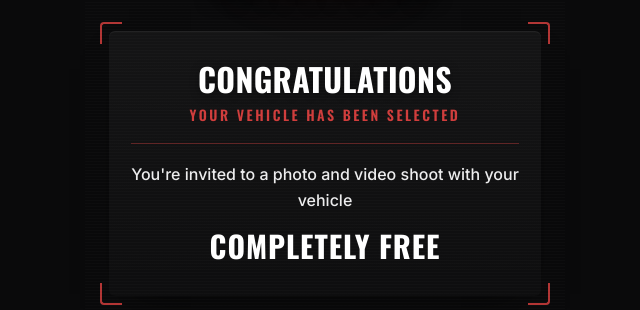
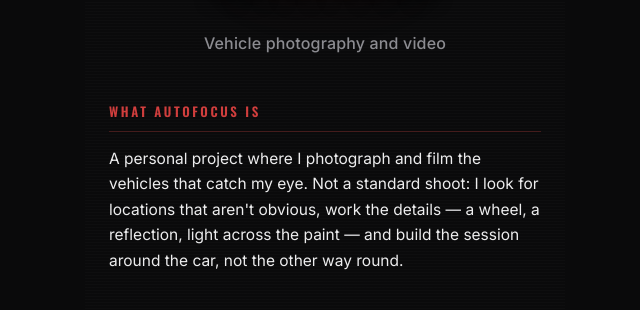
Before and after one commit to Skrrrpion/Skrrrpion.github.io, a plain HTML site: page index.html in a window 1280 px wide. Shown: the part 417-727 px from the top of the page, without its empty margins (315-955 px from the left). Drawn offline with nearby package versions, Linux system fonts and the light colour scheme.

Commit message:
Add files via upload

```diff
--- a/index.html
+++ b/index.html
@@ -4,8 +4,8 @@
 <meta charset="UTF-8">
 <meta name="viewport" content="width=device-width, initial-scale=1.0, viewport-fit=cover">
 <meta name="color-scheme" content="dark">
-<title>Autofocus — Ros Daniel</title>
-<meta name="description" content="Tu vehículo ha sido seleccionado. Sesión de fotos y vídeo totalmente gratis. / Your vehicle has been selected. Photo and video shoot, completely free.">
+<title>Autofocus — Proyecto audiovisual de Ros Daniel</title>
+<meta name="description" content="Autofocus: proyecto audiovisual de fotografía y vídeo de vehículos, por Ros Daniel. / Autofocus: an audiovisual project photographing and filming vehicles, by Ros Daniel.">
 <link rel="preconnect" href="https://fonts.googleapis.com">
 <link rel="preconnect" href="https://fonts.gstatic.com" crossorigin>
 <link href="https://fonts.googleapis.com/css2?family=Oswald:wght@400;500;600;700&family=Inter:wght@400;500;600&display=swap" rel="stylesheet">
@@ -85,6 +85,10 @@
   .corner-bl{ bottom:-9px; left:-9px; border-bottom-width:2px; border-left-width:2px; border-bottom-left-radius:4px; }
   .corner-br{ bottom:-9px; right:-9px; border-bottom-width:2px; border-right-width:2px; border-bottom-right-radius:4px; }
 
+  .tagline{
+    font-family:'Inter',sans-serif; font-size:16px; font-weight:500; line-height:1.6;
+    color:var(--text-muted); text-align:center; margin-bottom:44px; letter-spacing:.01em;
+  }
   .headline{
     font-family:'Oswald',sans-serif; font-weight:700; font-size:clamp(26px,7.5vw,32px);
     letter-spacing:.01em; text-transform:uppercase; color:#fff; line-height:1.1; margin-bottom:8px;
@@ -185,15 +189,8 @@
 
     <div class="content">
 
-      <section class="card">
-        <span class="corner corner-tl"></span><span class="corner corner-tr"></span>
-        <span class="corner corner-bl"></span><span class="corner corner-br"></span>
+      <p class="tagline"><span data-lang="es">Fotografía y vídeo de vehículos</span><span data-lang="en">Vehicle photography and video</span></p>
 
-        <p class="headline"><span data-lang="es">Enhorabuena</span><span data-lang="en">Congratulations</span></p>
-        <p class="subhead"><span data-lang="es">Tu vehículo ha sido seleccionado</span><span data-lang="en">Your vehicle has been selected</span></p>
-        <p class="lead"><span data-lang="es">Estás invitado a una sesión de fotografía y vídeo con tu vehículo</span><span data-lang="en">You're invited to a photo and video shoot with your vehicle</span></p>
-        <p class="free"><span data-lang="es">Totalmente gratis</span><span data-lang="en">Completely free</span></p>
-      </section>
 
       <section class="block">
         <h2><span data-lang="es">Qué es Autofocus</span><span data-lang="en">What Autofocus is</span></h2>
```
